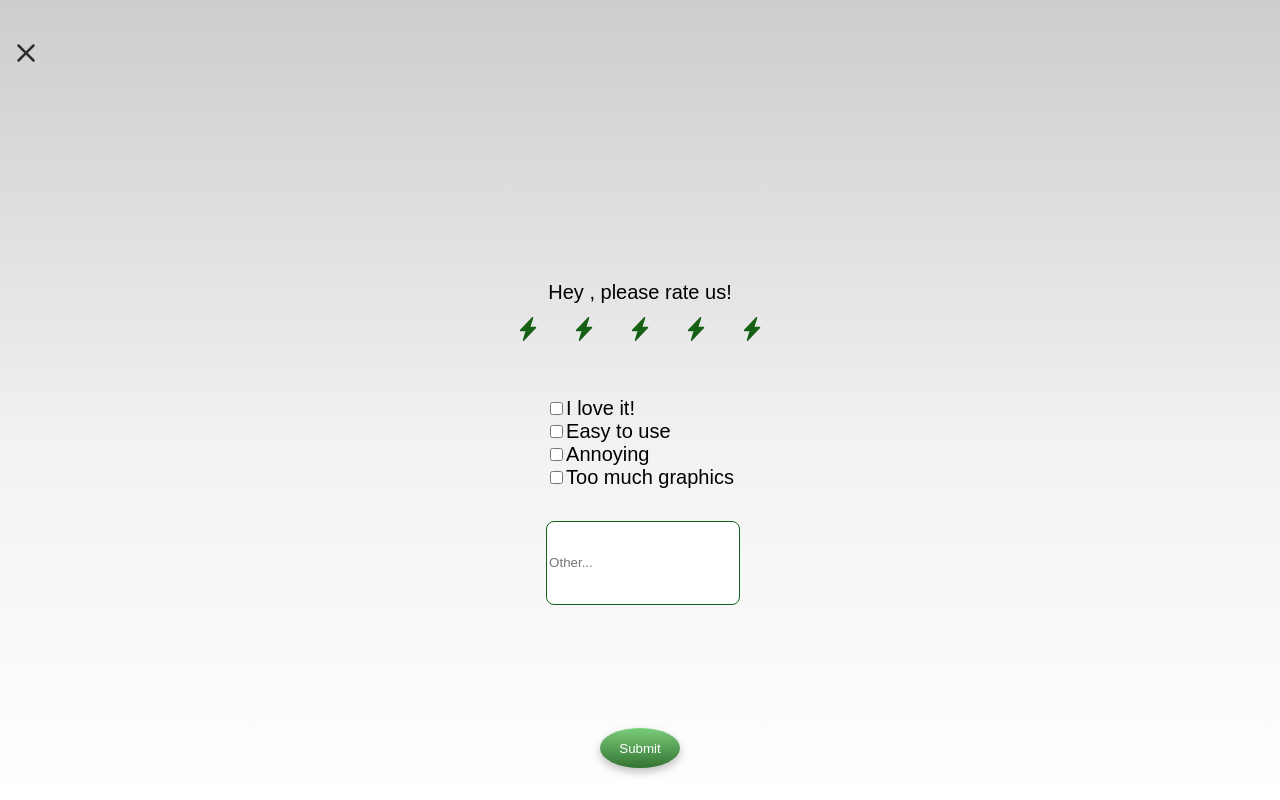
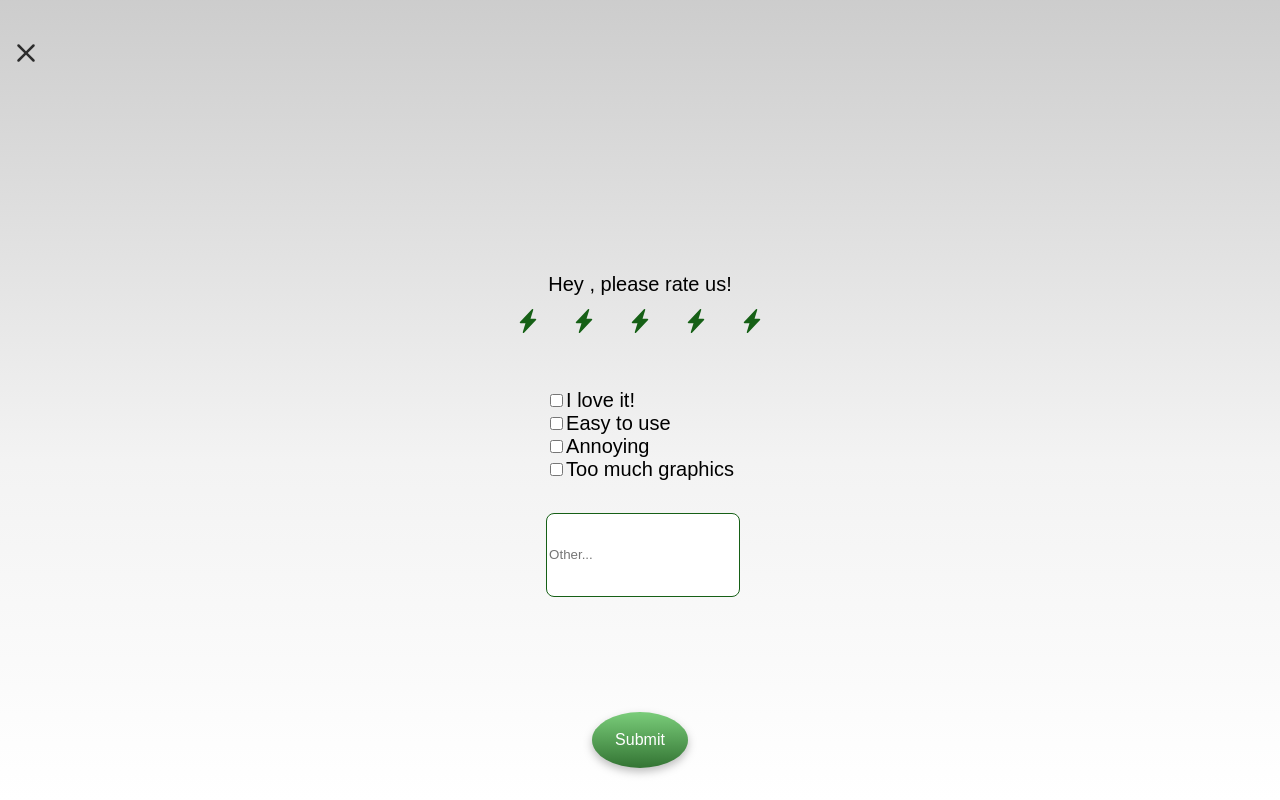
Before and after one commit to oltyx/design-project, a React (Create React App) app: page /feedback in a window 1280 px wide. Built offline with nearby package versions, Linux system fonts and the light colour scheme; a web font is replaced by a local one.

Commit message:
global button styled component

```diff
--- a/src/components/pages/Feedback.tsx
+++ b/src/components/pages/Feedback.tsx
@@ -10,6 +10,7 @@ import '../widgets/Rating';
 import '../styled/TextField';
 import Rating from '../widgets/Rating';
 import Comments from '../widgets/Comments';
+import { GlobalButton } from '../styled/Button';
 
 
 type Inputs = {
@@ -56,7 +57,7 @@ export default function Feedback(props: FeedbackProps) {
             </Row>
             <Row>
                 <Col>
-                <Button className="globalButton" style={{height:"5vh", width: "10vh"}} onClick={form.handleSubmit(onSubmit)}>Submit</Button>
+                    <GlobalButton text={"Submit"} onClick={form.handleSubmit(onSubmit)}/>
                 </Col>
             </Row>
         </Container>
--- /dev/null
+++ b/src/components/styled/Button.tsx
@@ -0,0 +1,20 @@
+import React from 'react';
+import { useFormContext, Controller } from "react-hook-form";
+import { Container, Row, Col, Button, Form, FormGroup, ButtonGroup, Input, Label } from 'reactstrap';
+
+import '../../styles/lightMode.scss';
+
+// Checkbox feedback element, consisting of the box and associated text
+
+type GlobalButtonProps = {
+    name?: string,
+    text?: string,
+    onClick: React.MouseEventHandler<HTMLButtonElement>,
+}
+
+
+export const GlobalButton = ({ text, onClick, ...props}: GlobalButtonProps) => {
+    return(
+        <Button className="globalButton" onClick={onClick}><h1 className={"globalButtonText"} {...props}>{text}</h1></Button>
+    );
+}
--- a/src/styles/lightMode.scss
+++ b/src/styles/lightMode.scss
@@ -28,6 +28,12 @@ $family-font: "Aldrich", sans-serif;
     color: $button_text_color;
     font-family: $family-font;
     margin-bottom: 2rem;
+    height: 7vh;
+    width: 12vh;
+}
+
+.globalButtonText {
+    font-size: 2vh;
 }
 
 body {
```
